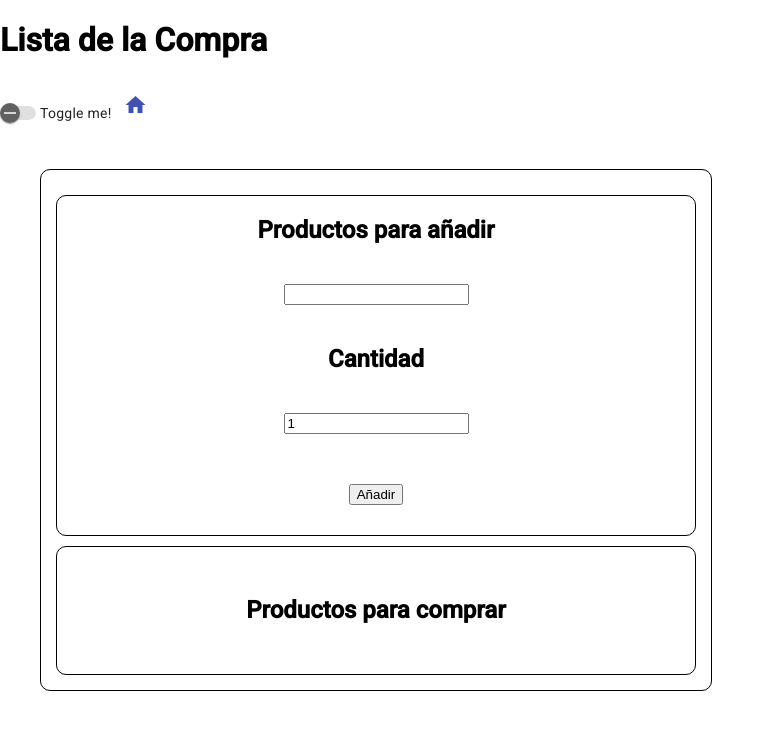
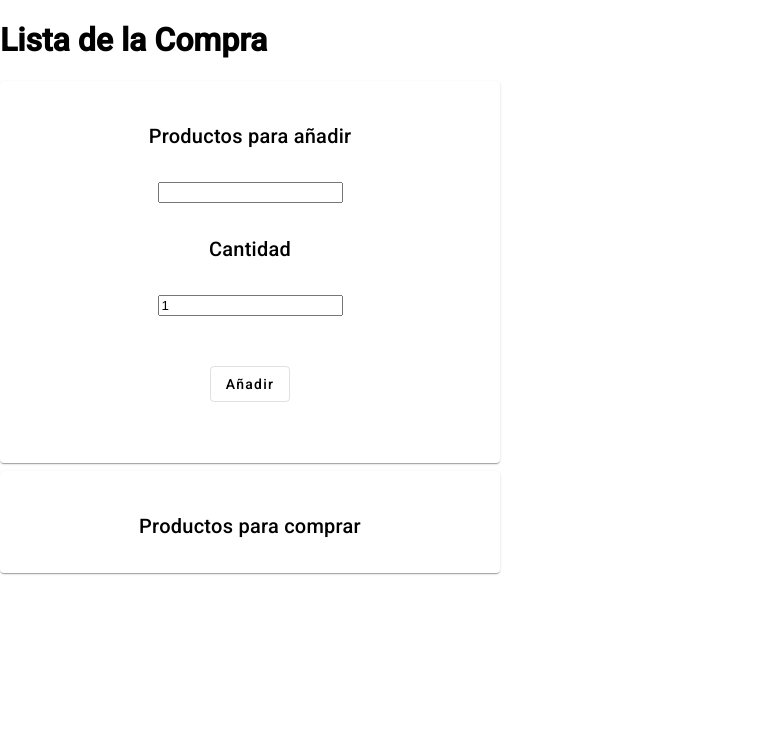
Before and after one commit to martagrana/Lista-compra, an Angular app in the folder listaCompra/: page / in a window 1280 px wide. Shown: the top 730 px of the page, without its empty margins (0-775 px from the left). Built offline with nearby package versions, Linux system fonts and the light colour scheme.

Commit message:
mejoras con angular material

```diff
--- a/listaCompra/src/app/app.component.css
+++ b/listaCompra/src/app/app.component.css
@@ -1,20 +1,10 @@
-.contenedor {
-    width: 50%;
-    border: 1px solid black;
-    margin: 40px;
-    padding: 15px;
-    text-align: center;
-    justify-content: center;
-    border-radius: 10px;
-}
+.contenedor-partes {
 
-.contenedor-partes {
-    border: 1px solid black;
     flex-wrap: wrap;
     flex-direction: row;
     justify-content: center;
-    margin-top: 10px;
-    border-radius: 10px;
+    margin-top: 8px;
+
 
 }
 
@@ -34,6 +24,13 @@
     color: darkgreen;
 }
 
+
 .example-card {
-    max-width: 400px;
+
+    text-align: center;
+    justify-content: center;
+    max-width: 500px;
+    margin-bottom: 8px;
+
+    padding: 15px;
 }
--- a/listaCompra/src/app/app.component.html
+++ b/listaCompra/src/app/app.component.html
@@ -1,36 +1,32 @@
 <h1>Lista de la Compra</h1>
-<!--esta parte es una prueba de angular material-->
-<mat-slide-toggle>Toggle me!</mat-slide-toggle>
-<button mat-icon-button color="primary" aria-label="Example icon button with a home icon">
-  <mat-icon>home</mat-icon>
-</button>
-<!--fin de la prueba-->
-<div class="contenedor">
-  <div class="contenedor-partes">
-    <h2>Productos para añadir</h2>
+
+<mat-card class="example-card">
+  <mat-card-content class="contenedor-partes">
+    <mat-card-title>Productos para añadir</mat-card-title>
     <div>
       <input type="text" [(ngModel)]="nombre">
     </div>
-    <h2>Cantidad</h2>
+    <mat-card-title>Cantidad</mat-card-title>
     <div>
       <input type="number" [(ngModel)]="cantidad">
     </div>
     <div class="boton">
-      <button type="button" (click)="addProducto()">Añadir</button>
+      <button mat-stroked-button (click)="addProducto()">Añadir</button>
     </div>
-  </div>
+  </mat-card-content>
+</mat-card>
 
-  <div class="contenedor-partes">
-    <div>
-      <h2>Productos para comprar</h2>
-      <div *ngFor="let articulo of productos; let i = index">
-        <input type="checkbox" [(ngModel)]="articulo.seleccionado" (change)="guardar()">
+<mat-card class="example-card">
+  <mat-card-content class="contenedor-partes">
+    <mat-card-title>Productos para comprar</mat-card-title>
+    <mat-list *ngFor="let articulo of productos; let i = index">
+      <mat-checkbox class="example-margin" [(ngModel)]="articulo.seleccionado" (change)="guardar()">
         <label [ngClass]="{'verde':articulo.cantidad>=3}" [class.tachado]="articulo.seleccionado" for="articulo{}">
           {{articulo.nombre}}</label>
         <label> {{articulo.cantidad}}</label>
-        <button (click)="eliminar(i)">x</button>
-      </div>
-    </div>
-  </div>
-
-</div>
+        <mat-icon (click)="eliminar(i)">cancel</mat-icon>
+      </mat-checkbox>
+      <mat-divider></mat-divider>
+    </mat-list>
+  </mat-card-content>
+</mat-card>
--- a/listaCompra/src/app/app.module.ts
+++ b/listaCompra/src/app/app.module.ts
@@ -11,6 +11,7 @@ import { MatDividerModule } from '@angular/material/divider';
 import { MatListModule } from '@angular/material/list';
 import { MatCardModule } from '@angular/material/card';
 import { MatInputModule } from '@angular/material/input';
+import { MatFormFieldModule } from '@angular/material/form-field';
 
 @NgModule({
   declarations: [
@@ -18,7 +19,7 @@ import { MatInputModule } from '@angular/material/input';
   ],
   imports: [
     BrowserModule, FormsModule, BrowserAnimationsModule, MatSlideToggleModule, MatButtonModule, MatIconModule, MatCheckboxModule
-    , MatDividerModule, MatListModule, MatCardModule, MatInputModule],
+    , MatDividerModule, MatListModule, MatCardModule, MatInputModule, MatFormFieldModule],
   providers: [],
   bootstrap: [AppComponent]
 })
```
